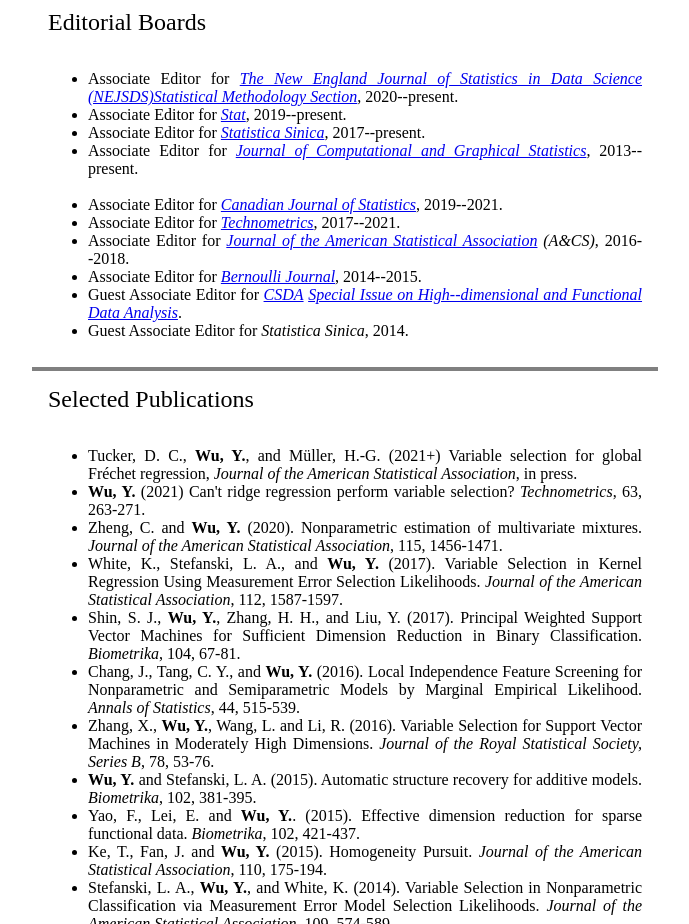
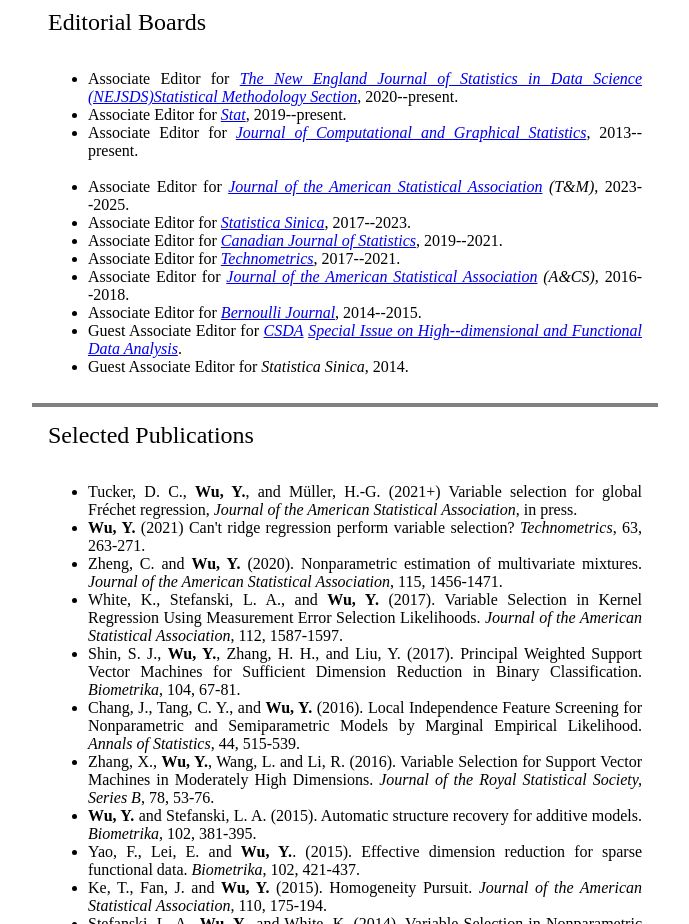
Before and after one commit to chriswunc/chriswunc.github.io, a plain HTML site: page index.html in a window 1280 px wide. Shown: the part 940-1864 px from the top of the page, without its empty margins (295-984 px from the left). Drawn offline with Linux system fonts and the light colour scheme.

Commit message:
Update index.html

```diff
--- a/index.html
+++ b/index.html
@@ -193,11 +193,13 @@ Statistics for Engineers:</li>
 
 <li>Associate Editor for <i><a href=https://onlinelibrary.wiley.com/journal/20491573#pane-01cbe741-499a-4611-874e-1061f1f4679e01/>Stat</a></i>, 2019--present.
 
-
-<li>Associate Editor for <i><a href=http://www3.stat.sinica.edu.tw/statistica/>Statistica Sinica</a></i>, 2017--present.
 <li>Associate Editor for <i><a href=http://www.tandfonline.com/toc/ucgs20/current>Journal of Computational and Graphical Statistics</a></i>, 2013--present.
 
+
 <br><br>
+
+<li>Associate Editor for <i><a href=http://www.tandfonline.com/toc/uasa20/current>Journal of the American Statistical Association</a> (T&M)</i>, 2023--2025.
+<li>Associate Editor for <i><a href=http://www3.stat.sinica.edu.tw/statistica/>Statistica Sinica</a></i>, 2017--2023.
 <li>Associate Editor for <i><a href=https://onlinelibrary.wiley.com/journal/1708945x/>Canadian Journal of Statistics</a></i>, 2019--2021.
 <li>Associate Editor for <i><a href=http://amstat.tandfonline.com/loi/tech/>Technometrics</a></i>, 2017--2021.
 <li>Associate Editor for <i><a href=http://www.tandfonline.com/toc/uasa20/current>Journal of the American Statistical Association</a> (A&CS)</i>, 2016--2018.
```
